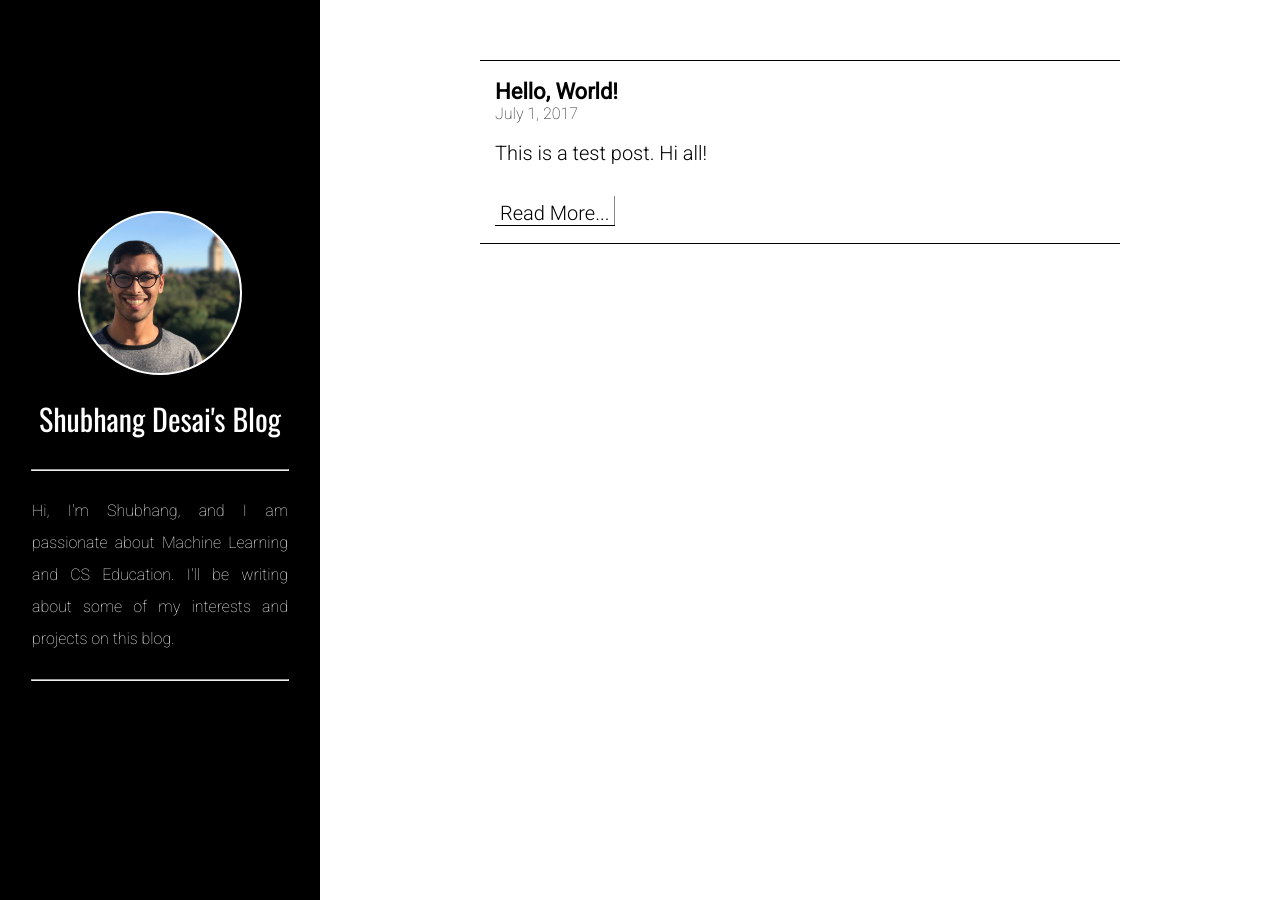
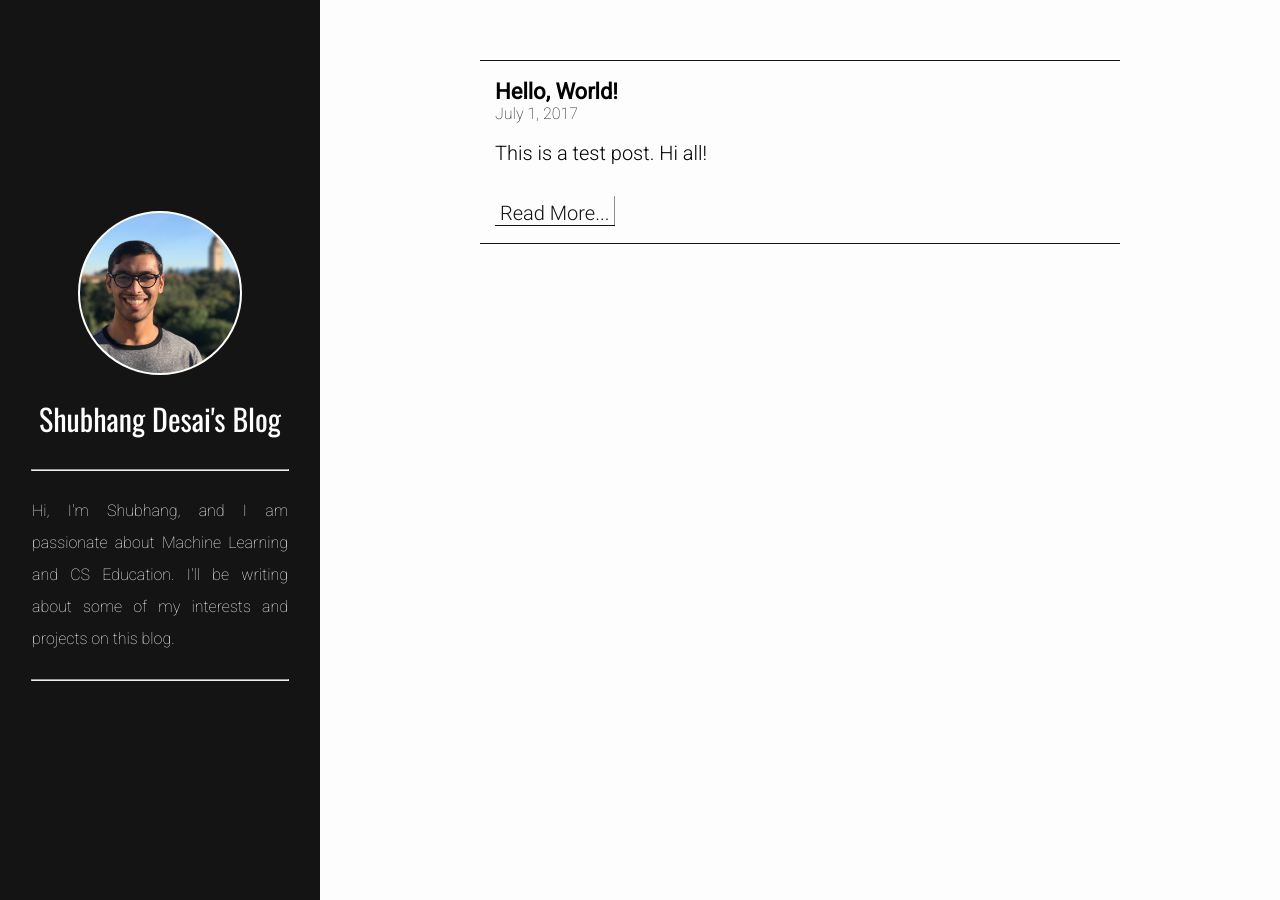
Before and after one commit to keyurbari/shubhangdesai.github.io, a Jekyll site: the page built from blog.html, in a window 1280 px wide. Built offline with Jekyll 4.4.1, drawn with Linux system fonts in a browser that asks for light colours.

Commit message:
change header

```diff
--- a/_sass/_portfolio.scss
+++ b/_sass/_portfolio.scss
@@ -1,5 +1,6 @@
 html {
   height: 100%;
+  background: #fdfdfd;
 }
 
 body {
@@ -51,7 +52,7 @@ body {
   font-family: 'Oswald';
   font-weight: 400;
   margin: 0px;
-  color: white;
+  color: #fdfdfd;
   font-size: 50px;
   height: 300px;
   margin-right: 30px;
@@ -62,7 +63,7 @@ body {
 }
 
 .overlay-content p {
-  background: white;
+  background: #fdfdfd;
   line-height: 2;
   font-size: 20px;
   text-align: justify;
@@ -79,7 +80,7 @@ body {
   align-items: center;
   justify-content: center;
   margin-bottom: 60px;
-  background: white;
+  background: #fdfdfd;
   width: 75%;
   padding-top: 40px;
   padding-bottom: 40px;
@@ -96,7 +97,7 @@ body {
   flex-direction: column;
   align-items: center;
 
-  background: white;
+  background: #fdfdfd;
 
   width: 100%;
 }
@@ -124,9 +125,14 @@ body {
 }
 
 .main {
+  display: flex;
+  flex-direction: row;
+}
+
+.main-pic {
   height: 600px;
 
-  background: linear-gradient(rgba(255, 255, 255, 0.2), rgba(255, 255, 255, 0.2)), url('images/banner.jpg');
+  background: url('images/banner6.jpg');
   background-size: cover;
   background-position: center;
 
@@ -134,13 +140,43 @@ body {
   align-items: center;
   justify-content: center;
 
+  width: 60%;
+
   font-family: 'Oswald';
   font-size: 60px;
+  z-index: 1;
+}
+
+.slant {
+  width: 10%;
+  height: 600px;
+  background: linear-gradient(to bottom right, transparent 50%, #141414 50%);
+  margin-left: -10%;
+  z-index: 2;
+}
+
+.main-text {
+  height: 600px;
+
+  background: #141414;
+  color: #fdfdfd;
+
+  display: flex;
+  align-items: center;
+  justify-content: center;
+  flex-direction: column;
+
+  width: 45%;
+  margin-left: -5%;
+
+  font-family: 'Oswald';
+  font-size: 60px;
+  z-index: 0;
 }
 
 .name {
-  color: white;
-  background: black;
+  color: #141414;
+  background: #fdfdfd;
   padding-left: 10px;
   padding-right: 10px;
 }
@@ -163,7 +199,7 @@ body {
 
   margin-bottom: 40px;
 
-  background: white;
+  background: #fdfdfd;
 
   display: flex;
   justify-content: center;
@@ -193,7 +229,7 @@ body {
   font-size: 23px;
   font-weight: 200;
   text-align: center;
-  color: white;
+  color: #fdfdfd;
   padding-top: 43%;
 }
 
@@ -231,7 +267,7 @@ body {
 }
 
 .exp-item:hover > .right > .point > .circle {
-  background: black;
+  background:#141414;
 }
 
 .exp-item .point {
@@ -272,21 +308,21 @@ body {
   width: 15px;
   height: 15px;
   z-index: 2;
-  background: white;
+  background: #fdfdfd;
 
   transition: all 0.3s;
 }
 
 .black {
-  background: #111111;
-  color: white;
+  background: #141414;
+  color: #fdfdfd;
 }
 
 .pub {
   display: flex;
   flex-direction: row;
 
-  background: white;
+  background: #fdfdfd;
   width: 100%;
   border-radius: 5px;
 
@@ -297,7 +333,7 @@ body {
   display: block;
   width: 50%;
   text-decoration: none;
-  color: black;
+  color:#141414;
 }
 
 .pub .image-container {
@@ -330,7 +366,7 @@ body {
   font-size: 22px;
   margin-bottom: 2px;
 
-  background: linear-gradient(to right, black 50%, white 50%);
+  background: linear-gradient(to right,#141414 50%, #fdfdfd 50%);
   background-size: 200% 100%;
   background-position: right bottom;
   transition:all 0.3s ease;
@@ -359,13 +395,13 @@ body {
   display: flex;
   flex-direction: column;
 
-  background: white;
+  background: #fdfdfd;
   width: 50%;
 
   margin-bottom: -1px;
 
-  border-top: 1px solid black;
-  border-bottom: 1px solid black;
+  border-top: 1px solid#141414;
+  border-bottom: 1px solid#141414;
 }
 
 .post .img-container {
@@ -402,11 +438,11 @@ body {
 
 .sweep {
   text-decoration: none;
-  color: black;
+  color:#141414;
   padding: 5px 5px 0px 5px;
-  border-bottom: 1px black solid;
+  border-bottom: 1px#141414 solid;
 
-  background: linear-gradient(to right, black 50%, white 50%);
+  background: linear-gradient(to right,#141414 50%, #fdfdfd 50%);
   background-size: 200% 100%;
   background-position: right bottom;
   transition:all 0.3s ease;
@@ -414,7 +450,7 @@ body {
 
 .sweep:hover {
    background-position:left bottom;
-   color: white;
+   color: #fdfdfd;
 }
 
 .blog-button {
@@ -425,9 +461,9 @@ body {
 
 .button {
   transition: 0.3s;
-  background: black;
-  color: white;
-  border: 1px solid black;
+  background:#141414;
+  color: #fdfdfd;
+  border: 1px solid#141414;
   border-radius: 5px;
 
   text-decoration: none;
@@ -443,8 +479,8 @@ body {
 
 .button:hover {
   transition: 0.3s;
-  background: white;
-  color: black;
+  background: #fdfdfd;
+  color:#141414;
 }
 
 .footer {
@@ -475,14 +511,14 @@ body {
   position: fixed;
   width: 25%;
   height: 100%;
-  background: black;
+  background:#141414;
 
   display: flex;
   align-items: center;
   justify-content: center;
   flex-direction: column;
 
-  color: white;
+  color: #fdfdfd;
 }
 
 .sidebar .image {
@@ -493,7 +529,7 @@ body {
   background-size: cover;
   background-position: center;
   border-radius: 60%;
-  border: 2px solid white;
+  border: 2px solid #fdfdfd;
 }
 
 .sidebar h1 {
```
Also changed, not shown: _layouts/default.html (+47 -39 lines), images/banner4.jpg (added), images/banner5.jpg (added), images/comm.png (added), images/concepts.png (added), images/dv8.jpg (added), images/enc.png (added), images/ideo_logo.jpeg (deleted), images/ideo_logo.png (added), images/iron.png (added), images/nibbly.png (added), images/state_farm_logo.jpg (deleted), images/state_farm_logo.png (added), 5 other files.
